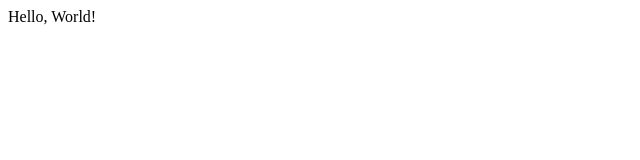
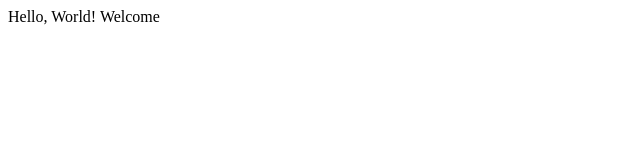
Before and after one commit to KaranKumar-55/Git_Practice, a plain HTML site: page index.html in a window 1280 px wide. Shown: the full height of the page, 0-640 px from the left. Drawn offline with Linux system fonts and the light colour scheme.

Commit message:
Update index.html

```diff
--- a/index.html
+++ b/index.html
@@ -1 +1 @@
-<pr>Hello, World!</pr>
+<pr>Hello, World! Welcome</pr>
```
